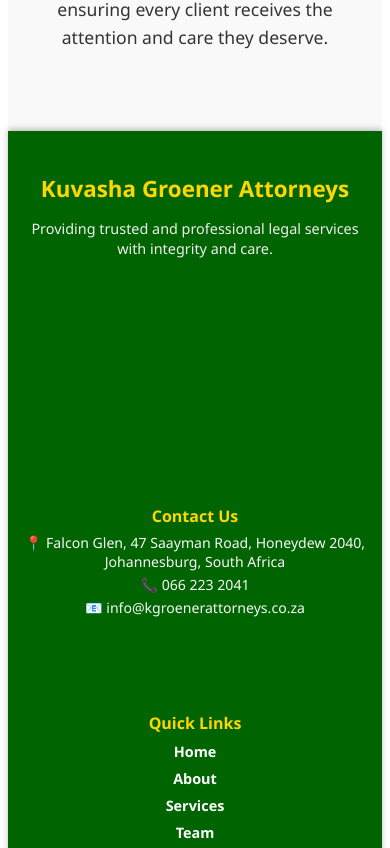
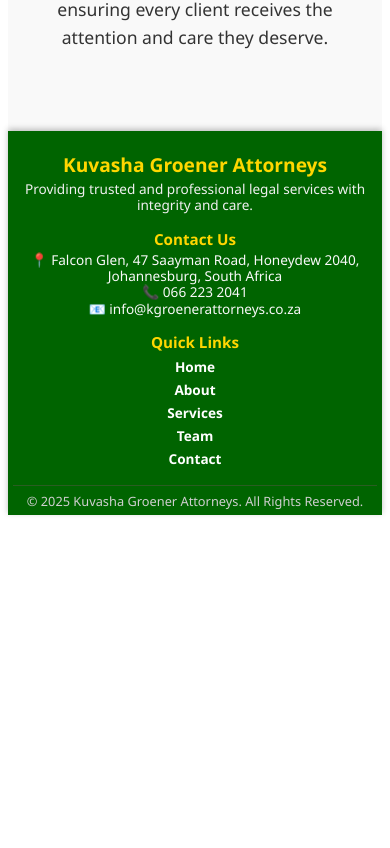
Before and after one commit to rebotilwe/kgroener-website, a React (Create React App) app: page /about-director in a window 390 px wide. Shown: the part 1536-2384 px from the top of the page. After the commit the page ends 2059 px from the top, so only its background shows below. Built offline with nearby package versions, Linux system fonts and the light colour scheme.

Commit message:
reduce margin in the footer

```diff
--- a/src/components/Footer/Footer.css
+++ b/src/components/Footer/Footer.css
@@ -1,84 +1,84 @@
+/* Remove all default spacing inside the footer */
+.footer * {
+  margin: 0;
+  padding: 0;
+  box-sizing: border-box;
+}
+
 .footer {
-  background-color: #006400; /* deep green */
+  background-color: #006400;
   color: #fff;
-  padding: 20px 15px 15px; /* slightly more compact */
+  padding: 20px 10px 10px;
   font-family: 'Segoe UI', Tahoma, Geneva, Verdana, sans-serif;
   box-shadow: 0 -2px 6px rgba(0, 0, 0, 0.25);
 }
 
+/* --- Layout --- */
 .footer-container {
   max-width: 1100px;
   margin: 0 auto;
   display: flex;
   justify-content: space-between;
-  gap: 15px; /* reduced gap for tighter alignment */
   flex-wrap: wrap;
-  align-items: center; /* vertically center all columns */
+  align-items: flex-start;
+  gap: 1px; /* no space between flex children */
 }
 
+/* --- Column styles --- */
 .footer-about,
 .footer-contact,
 .footer-links {
   flex: 1 1 260px;
   min-width: 260px;
+  text-align: center;
+  padding: 5px 10px; /* Reduced padding */
 }
 
-/* Left column */
+/* --- About Section --- */
 .footer-about h3 {
-  color: #FFD700; /* gold */
+  color: #FFD700;
   font-size: 1.4rem;
   font-weight: 700;
-  margin-bottom: 6px;
+  margin-bottom: 5px;
 }
 
 .footer-about p {
   font-size: 0.9rem;
-  line-height: 1.4;
   color: #f0f0f0;
+  line-height: 1.3; /* Reduced line height */
 }
 
-/* Center column - contact info */
-.footer-contact {
-  display: flex;
-  flex-direction: column;
-  justify-content: center; /* vertically center */
-  align-items: center;     /* horizontally center */
-  text-align: center;      /* center text */
-  padding: 0 5px;          /* small padding for balance */
-}
-
+/* --- Contact Section --- */
 .footer-contact h4 {
   color: #FFD700;
   font-size: 1rem;
-  margin-bottom: 4px; /* slightly reduced */
   font-weight: 700;
+  margin-bottom: 5px;
 }
 
 .footer-contact p {
   font-size: 0.88rem;
-  margin: 2px 0; /* tighter spacing */
   color: #f9f9f9;
+  line-height: 1.3; /* Reduced line height */
 }
 
-/* Right column */
+/* --- Links Section --- */
 .footer-links h4 {
   color: #FFD700;
   font-size: 1rem;
-  margin-bottom: 6px;
   font-weight: 700;
+  margin-bottom: 5px;
 }
 
 .footer-links ul {
   list-style: none;
-  padding: 0;
-  margin: 0;
 }
 
-.footer-links ul li {
-  margin-bottom: 5px;
+.footer-links li {
+  margin: 2px 0; /* Reduced margin */
 }
 
-.footer-links ul li a {
+.footer-links a {
   color: #fff;
   text-decoration: none;
   font-weight: 600;
@@ -86,33 +86,85 @@
   transition: color 0.3s ease;
 }
 
-.footer-links ul li a:hover {
+.footer-links a:hover {
   color: #FFD700;
 }
 
-/* Bottom line */
+/* --- Footer Bottom --- */
 .footer-bottom {
-  margin-top: 12px;
+  margin-top: 10px;
   border-top: 1px solid #2a5d22;
-  padding-top: 8px;
+  padding-top: 6px;
   text-align: center;
   font-size: 0.8rem;
   color: #cfcfcf;
 }
 
-/* Responsive adjustments */
+/* --- Responsive --- */
 @media (max-width: 768px) {
   .footer-container {
     flex-direction: column;
-    gap: 10px;
-    text-align: center;
     align-items: center;
+    gap: 0; /* Ensure no gap */
   }
 
   .footer-about,
   .footer-contact,
   .footer-links {
-    min-width: 100%;
-    padding: 0; /* remove side padding for mobile */
+    flex: none; /* Remove flex growth on mobile */
+    width: 100%;
+    padding: 8px 10px; /* Reduced padding for mobile */
+    margin: 0; /* Remove any margin */
+  }
+
+  /* Minimal spacing between sections */
+  .footer-about + .footer-contact,
+  .footer-contact + .footer-links {
+    margin-top: 8px; /* Reduced from your original */
+  }
+
+  /* Reduce line heights further on mobile */
+  .footer-about p,
+  .footer-contact p {
+    line-height: 1.2;
+  }
+
+  .footer-links li {
+    margin: 1px 0; /* Even smaller on mobile */
   }
 }
+
+@media (max-width: 480px) {
+  .footer {
+    padding: 15px 5px 5px; /* Reduced overall footer padding */
+  }
+
+  .footer-about,
+  .footer-contact,
+  .footer-links {
+    padding: 5px 5px; /* Minimal padding */
+  }
+
+  .footer-about + .footer-contact,
+  .footer-contact + .footer-links {
+    margin-top: 5px; /* Minimal gap */
+  }
+
+  /* Compact text sizes for very small screens */
+  .footer-about h3 {
+    font-size: 1.2rem;
+    margin-bottom: 3px;
+  }
+
+  .footer-about p,
+  .footer-contact p,
+  .footer-links a {
+    font-size: 0.85rem;
+  }
+
+  .footer-contact h4,
+  .footer-links h4 {
+    font-size: 0.95rem;
+    margin-bottom: 3px;
+  }
+}
```
